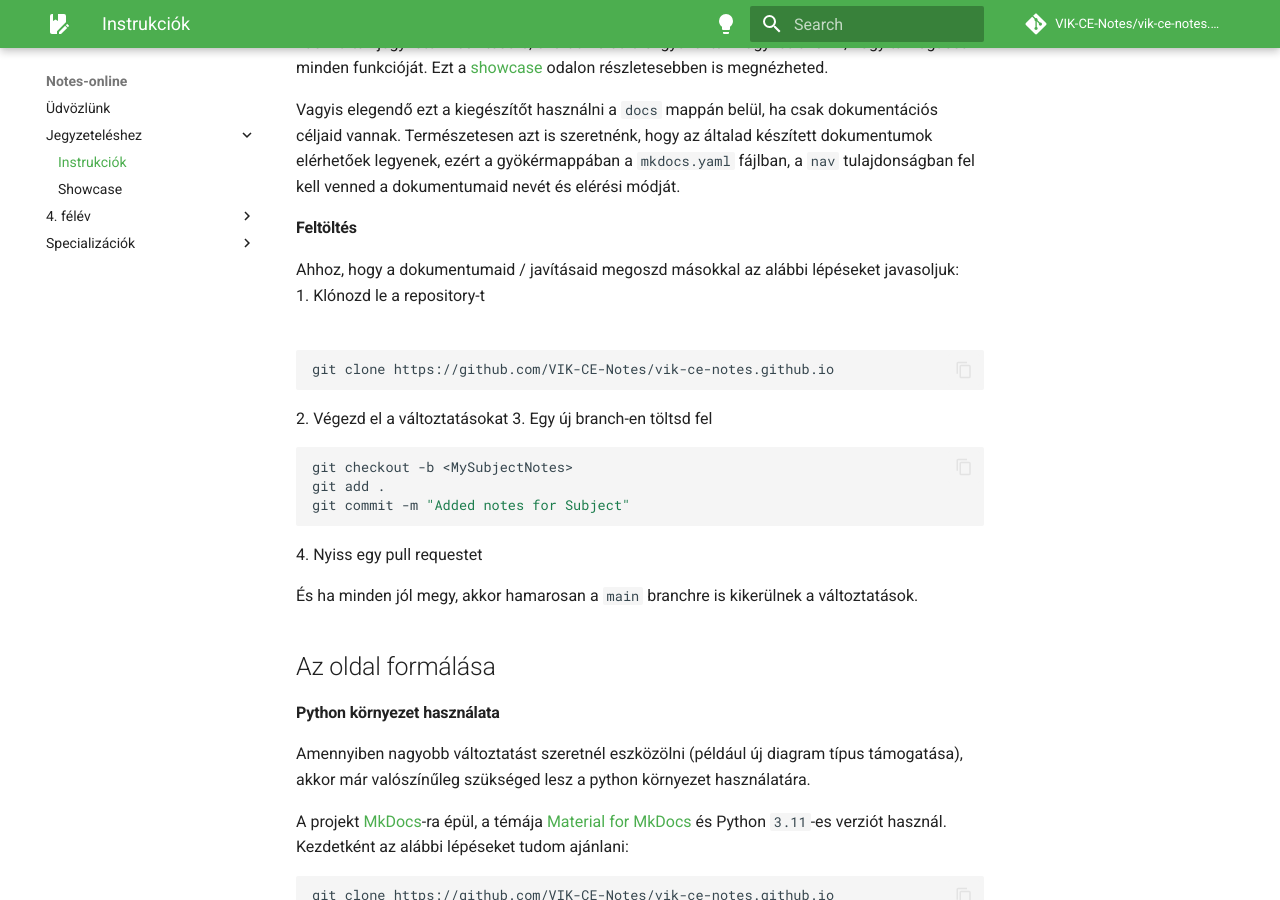
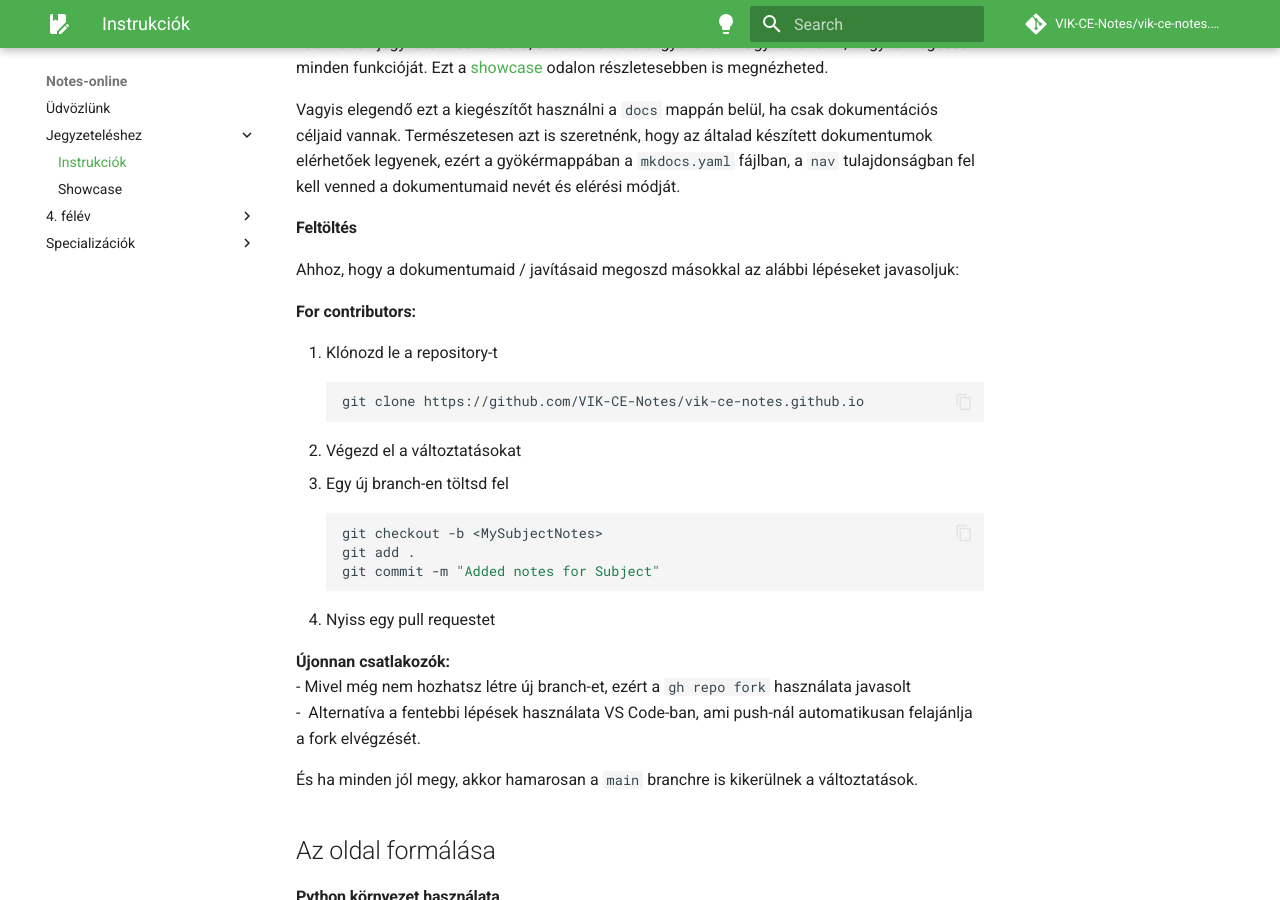
Before and after one commit to VIK-CE-Notes/vik-ce-notes.github.io, an MkDocs documentation site: the page built from docs/for_contributors/index.md, in a window 1280 px wide and 900 px high, scrolled down 483 px. Built offline with MkDocs 1.6.1 and Material for MkDocs 9.7.7, drawn with Linux system fonts in a browser that asks for light colours; nearby versions of some CDN libraries; library files that are not in the unit come from our copies; comment, search, counter and statistics services are not loaded.

Commit message:
Improved documentation

````diff
--- a/docs/for_contributors/index.md
+++ b/docs/for_contributors/index.md
@@ -14,6 +14,9 @@ Vagyis elegendő ezt a kiegészítőt használni a `docs` mappán belül, ha csa
 
 #### Feltöltés
 Ahhoz, hogy a dokumentumaid / javításaid megoszd másokkal az alábbi lépéseket javasoljuk:
+
+**For contributors:**
+
 1. Klónozd le a repository-t
     ```bash
     git clone https://github.com/VIK-CE-Notes/vik-ce-notes.github.io
@@ -26,6 +29,10 @@ Ahhoz, hogy a dokumentumaid / javításaid megoszd másokkal az alábbi lépése
     git commit -m "Added notes for Subject"
     ```
 4. Nyiss egy pull requestet
+
+**Újonnan csatlakozók:**
+- Mivel még nem hozhatsz létre új branch-et, ezért a `gh repo fork` használata javasolt
+-  Alternatíva a fentebbi lépések használata VS Code-ban, ami push-nál automatikusan felajánlja a fork elvégzését.
 
 És ha minden jól megy, akkor hamarosan a `main` branchre is kikerülnek a változtatások.
 
--- a/main.py
+++ b/main.py
@@ -3,7 +3,7 @@ import re
 def define_env(env):
     pass
 
-def add_quotes(text : str) -> str:
+def _add_quotes(text : str) -> str:
     if not text:
         return ''
 
@@ -18,7 +18,7 @@ def compatible_admonition(text : str) -> str:
     '''
 
     pattern = r'(!!!|\?\?\?\+?)\s*(note|abstract|info|tip|success|question|warning|faliure|danger|bug|example|quote)[^\S\r\n](.*)?'
-    return re.sub(pattern, lambda m: f'{m.group(1)} {m.group(2)} {add_quotes(m.group(3))}', text, flags=re.IGNORECASE)
+    return re.sub(pattern, lambda m: f'{m.group(1)} {m.group(2)} {_add_quotes(m.group(3))}', text, flags=re.IGNORECASE)
 
 def on_pre_page_macros(env):
     '''
@@ -27,5 +27,6 @@ def on_pre_page_macros(env):
     text = compatible_admonition(env.markdown)
 
     # * ADD YOUR PREPROCESSING HERE
+    # Use https://regexr.com/ to understand the regex patterns
 
     env.markdown = text
````
Also changed, not shown: README.md (+1 -2 lines).
